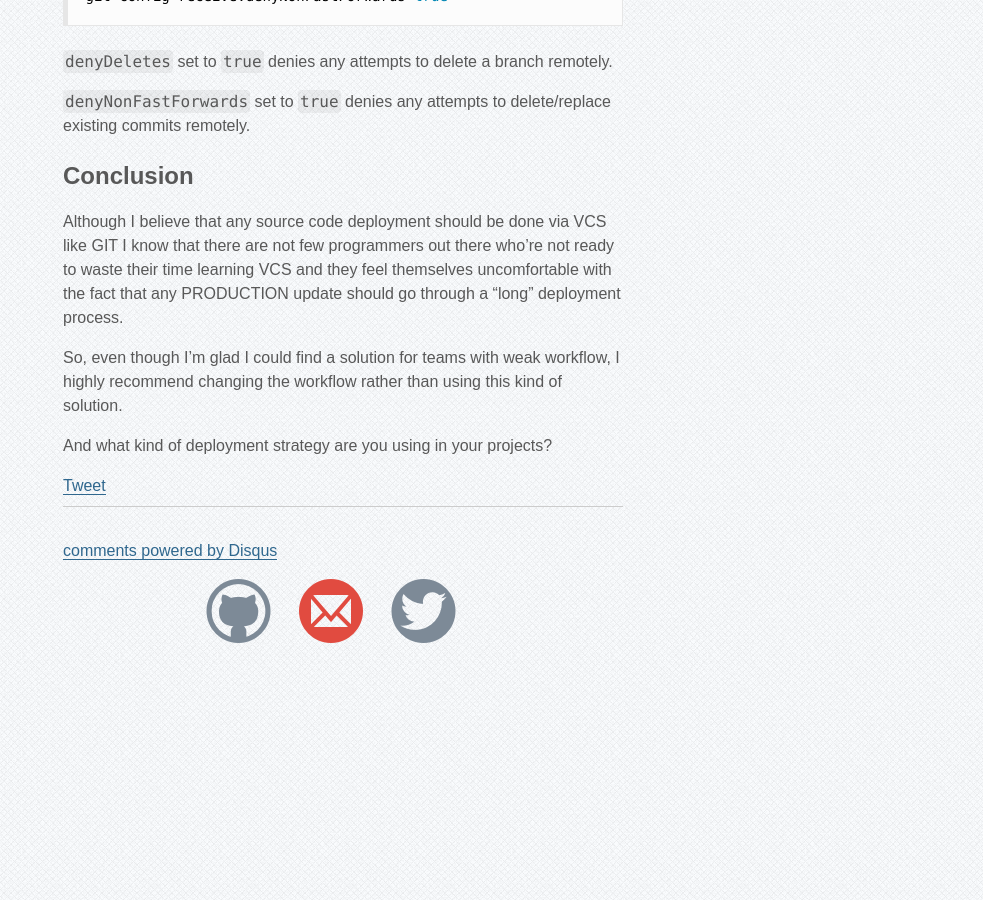
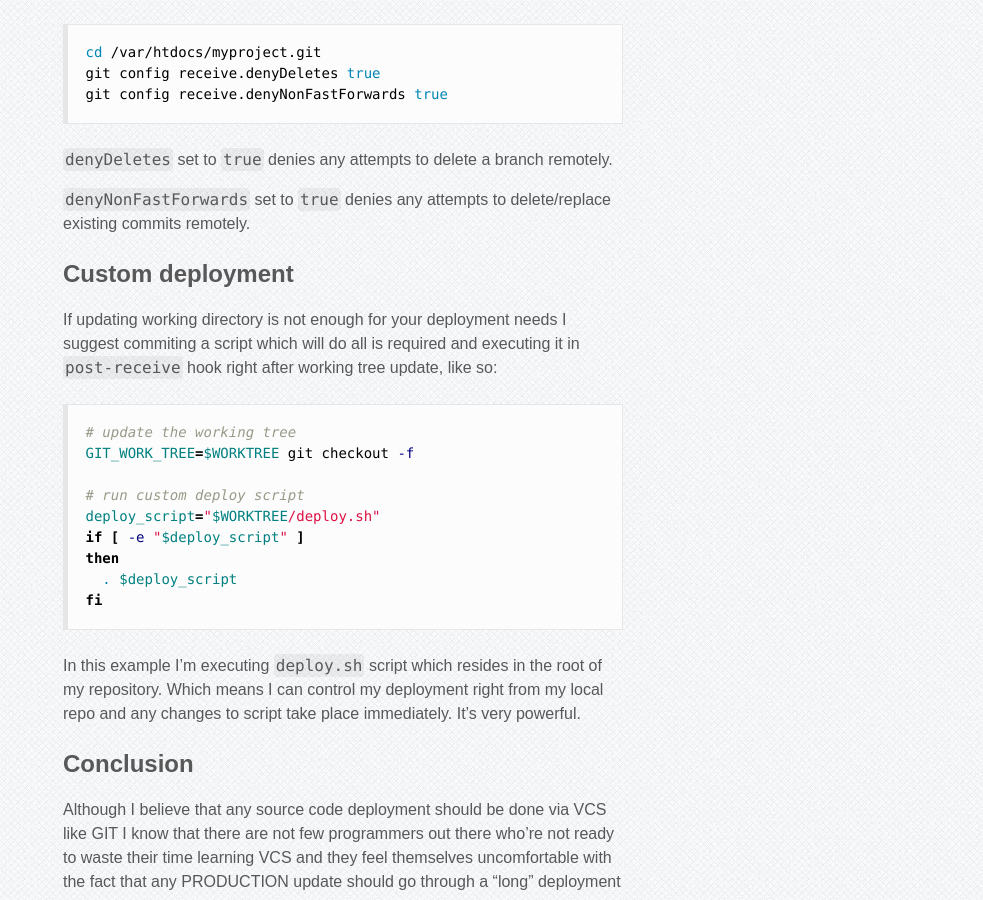
Before and after one commit to sergeylukin/sergeylukin.github.com, a Jekyll site: the page built from _posts/2012-08-03-lazy-git-integration.md, in a window 1280 px wide and 900 px high, scrolled down 2649 px. Shown: the whole window, without its empty margins (297-1280 px from the left). Built offline with Jekyll 4.4.1, drawn with Linux system fonts in a browser that asks for light colours; comment, search, counter and statistics services are not loaded; before the commit the page ends 3332 px from its top, so only the background shows below that; some of the changed text lies outside the part shown.

Commit message:
Update git integration post

```diff
--- a/_posts/2012-08-03-lazy-git-integration.md
+++ b/_posts/2012-08-03-lazy-git-integration.md
@@ -3,8 +3,14 @@ layout: post
 tags: [git, deployment, workflow]
 description: "How to integrate GIT in a team that is not ready to fully use VCS yet"
 title: Lazy GIT integration
-lastmod: 2012-08-20T00:00:00+00:00
+lastmod: 2013-06-20T00:00:00+00:00
 ---
+
+<div class="warning-box" markdown="1">
+_Update on 20/06/2013_
+
+Add <a href="#deploy-tip">custom deployment strategy tip</a>
+</div>
 
 Preface
 -------
@@ -126,6 +132,32 @@ git config receive.denyNonFastForwards true
 `denyNonFastForwards` set to `true` denies any attempts to delete/replace
 existing commits remotely.
 
+<a name="deploy-tip"></a>
+
+Custom deployment
+-----------------
+
+If updating working directory is not enough for your deployment needs I
+suggest commiting a script which will do all is required and executing it
+in `post-receive` hook right after working tree update, like so:
+
+{% highlight bash %}
+# update the working tree
+GIT_WORK_TREE=$WORKTREE git checkout -f
+
+# run custom deploy script
+deploy_script="$WORKTREE/deploy.sh"
+if [ -e "$deploy_script" ]
+then
+  . $deploy_script
+fi
+{% endhighlight %}
+
+In this example I'm executing `deploy.sh` script which resides in the root of
+my repository. Which means I can control my deployment right from my
+local repo and any changes to script take place immediately. It's very
+powerful.
+
 
 Conclusion
 ----------
```
